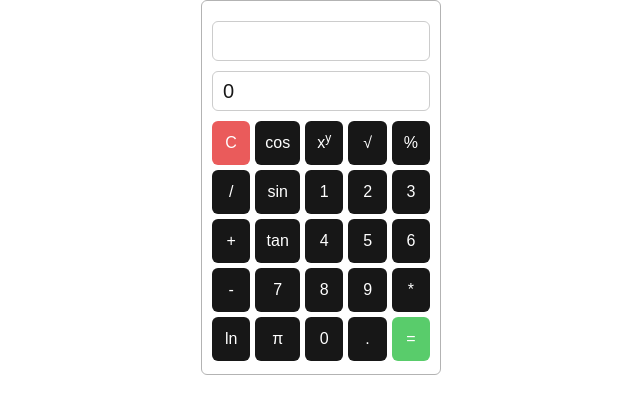
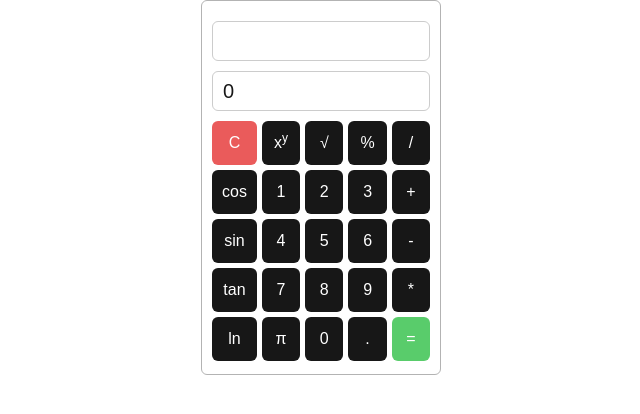
Before and after one commit to elliek17/react-calculator-component, a Next.js app: page / in a window 1280 px wide. Shown: the top 414 px of the page, without its empty margins (319-959 px from the left). Built offline with nearby package versions, Linux system fonts and the light colour scheme.

Commit message:
Fixed buttons again

```diff
--- a/src/components/advCalc.tsx
+++ b/src/components/advCalc.tsx
@@ -329,21 +329,21 @@ const Card = () => {
         </div>
         <div className="buttons">
             <button onClick={Reset} className="bg-red">C</button>
-            <button onClick={Cos}>cos</button>
             <button onClick={Power}>x<sup>y</sup></button>
             <button onClick={Sqrt}>√</button>
             <button onClick={Percent}>%</button>
             <button onClick={Divide}>/</button>
-            <button onClick={Sin}>sin</button>
+            <button onClick={Cos}>cos</button>
             <button onClick={() => Add(1)}>1</button>
             <button onClick={() => Add(2)}>2</button>
             <button onClick={() => Add(3)}>3</button>
             <button onClick={Sum}>+</button>
-            <button onClick={Tan}>tan</button>
+            <button onClick={Sin}>sin</button>
             <button onClick={() => Add(4)}>4</button>
             <button onClick={() => Add(5)}>5</button>
             <button onClick={() => Add(6)}>6</button>
             <button onClick={Minus}>-</button>
+            <button onClick={Tan}>tan</button>
             <button onClick={() => Add(7)}>7</button>
             <button onClick={() => Add(8)}>8</button>
             <button onClick={() => Add(9)}>9</button>
```
